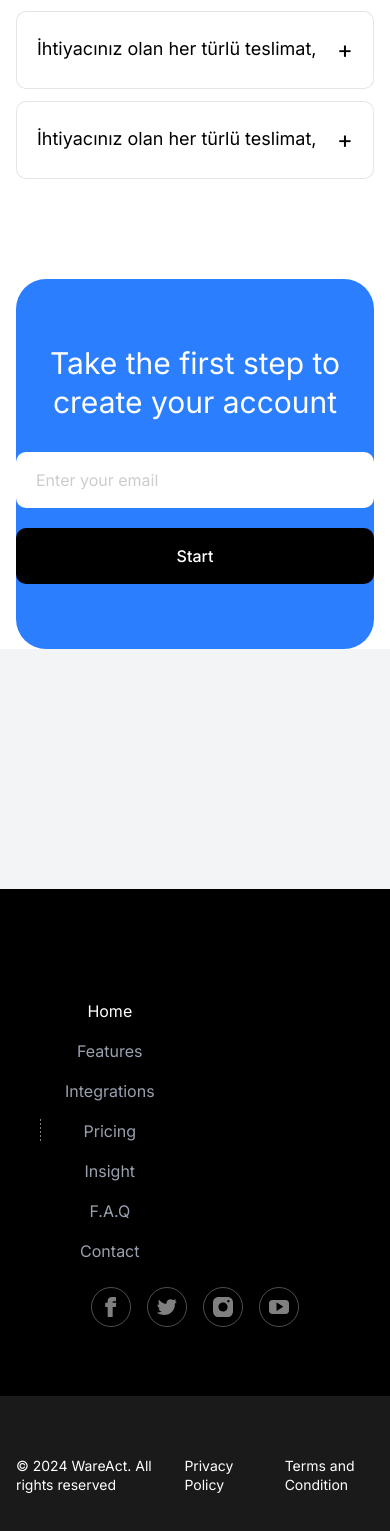
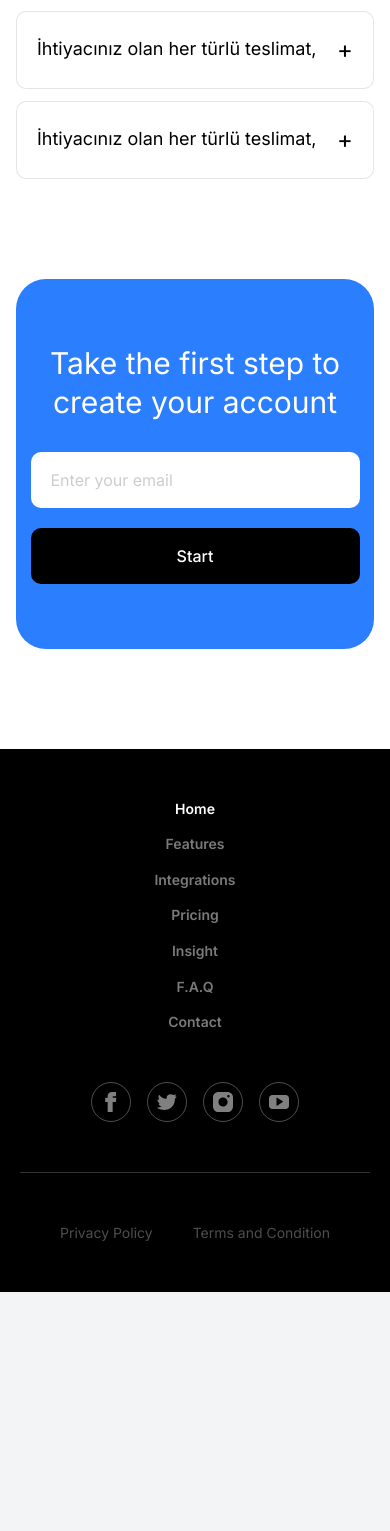
Before and after one commit to muslumdogan01/wareActt, a Next.js app: page / in a window 390 px wide. Shown: the part 4767-6298 px from the top of the page. After the commit the page ends 6059 px from the top, so only its background shows below. Built offline with nearby package versions, Linux system fonts and the light colour scheme.

Commit message:
home complated

```diff
--- a/src/components/footer/page.tsx
+++ b/src/components/footer/page.tsx
@@ -1,5 +1,8 @@
+"use client"
+
 import Link from "next/link";
 import { SocialIcon } from "./socialIcon";
+import { usePathname } from "next/navigation";
 
 import FooterLogo from "./logo";
 import LogoTitle from "./logoTitle";
@@ -7,9 +10,10 @@ import LogoLine from "./logoLine";
 import Image from "next/image";
 
 export default function Footer() {
+  const pathname = usePathname();
   return (
-    <footer className="w-full bg-black text-white pt-[110px] ">
-      <div className="2xl:max-w-[1440px] mx-auto pb-[69px] px-4 flex flex-col md:flex-row md:items-center md:justify-between">
+    <footer className="w-full bg-black text-white pt-[50px] lg:pt-[110px] ">
+      <div className="2xl:max-w-[1440px] mx-auto pb-[50px] lg:pb-[69px] px-4 flex flex-col md:flex-row md:items-center md:justify-between">
         <div className="flex">
           {/* Logo - hidden on mobile */}
           <div className="hidden md:flex items-center">
@@ -20,47 +24,54 @@ export default function Footer() {
               </Link>
             </div>
           </div>
-          <div className="px-6 w-fit flex items-center">
+          <div className="px-6 w-fit hidden md:flex  items-center">
             <LogoLine />
           </div>
           {/* Navigation - vertical on mobile, horizontal on desktop */}
-          <nav className="flex flex-col items-center space-y-4 md:flex-row md:space-y-0 md:space-x-6 md:items-center">
-            <Link href="/" className="hover:text-gray-300 transition-colors">
+          <nav className="flex flex-col  items-center justify-center w-full space-y-4 md:flex-row md:space-y-0 md:space-x-6 ">
+            <Link
+              href="/"
+              className={`${
+                pathname === "/" ? "text-white" : "text-[#7A7A7A]"
+              } hover:text-[#949494] font-inter text-[14px] not-italic font-semibold leading-[140%]`}
+            >
               Home
             </Link>
             <Link
               href="/features"
-              className="text-gray-400 hover:text-gray-300 transition-colors"
+              className={`${
+                pathname === "/features" ? "text-white" : "text-[#7A7A7A]"
+              } hover:text-[#949494] font-inter text-[14px] not-italic font-semibold leading-[140%]`}
             >
               Features
             </Link>
             <Link
               href="/integrations"
-              className="text-gray-400 hover:text-gray-300 transition-colors"
+              className="text-[#7A7A7A] hover:text-[#949494] font-inter text-[14px] not-italic font-semibold leading-[140%]"
             >
               Integrations
             </Link>
             <Link
               href="/pricing"
-              className="text-gray-400 hover:text-gray-300 transition-colors"
+              className="text-[#7A7A7A] hover:text-[#949494] font-inter text-[14px] not-italic font-semibold leading-[140%]"
             >
               Pricing
             </Link>
             <Link
               href="/insight"
-              className="text-gray-400 hover:text-gray-300 transition-colors"
+              className="text-[#7A7A7A] hover:text-[#949494] font-inter text-[14px] not-italic font-semibold leading-[140%]"
             >
               Insight
             </Link>
             <Link
               href="/faq"
-              className="text-gray-400 hover:text-gray-300 transition-colors"
+              className="text-[#7A7A7A] hover:text-[#949494] font-inter text-[14px] not-italic font-semibold leading-[140%]"
             >
               F.A.Q
             </Link>
             <Link
               href="/contact"
-              className="text-gray-400 hover:text-gray-300 transition-colors"
+              className="text-[#7A7A7A] hover:text-[#949494] font-inter text-[14px] not-italic font-semibold leading-[140%]"
             >
               Contact
             </Link>
@@ -68,7 +79,7 @@ export default function Footer() {
         </div>
 
         {/* Social icons */}
-        <div className="flex justify-center mt-6 md:mt-0 space-x-4">
+        <div className="flex justify-center mt-[50px] md:mt-0 space-x-4">
           <Link href="#" className="hover:opacity-80 transition-opacity">
             <SocialIcon name="Facebook" />
             <span className="sr-only">Facebook</span>
@@ -87,13 +98,22 @@ export default function Footer() {
           </Link>
         </div>
       </div>
-      <div className="w-full bg-white/10 min-h-[325px] pt-[60px]">
+      <div className="w-full flex justify-center lg:hidden">
+        <div className="bg-white/20 w-full h-[1px] mx-5 mb-[50px] lg:mb-0"></div>
+      </div>
+      <div className="w-full lg:bg-white/10 lg:min-h-[325px] mb-[50px] lg:mb-0 lg:pt-[60px]">
         <div className="2xl:max-w-[1440px] mx-auto">
-          <div className="w-full flex justify-between items-center px-4">
-            <h1 className="text-white text-[14px] not-italic font-normal leading-[140%]">© 2024 WareAct. All rights reserved</h1>
-            <div className="flex space-x-[40px] text-white text-[14px] not-italic font-normal leading-[140%]">
-              <span>Privacy Policy</span>
-              <span>Terms and Condition</span>
+          <div className="w-full flex flex-col lg:flex-row lg:justify-between items-center mb-[50px] lg:mb-0 px-4">
+            <h1 className="hidden lg:block text-white text-[14px] not-italic font-normal leading-[140%]">
+              © 2024 WareAct. All rights reserved
+            </h1>
+            <div className="flex space-x-[40px] text-white/30 lg:text-white text-[14px] not-italic font-normal leading-[140%]">
+              <span className="cursor-pointer hover:text-gray-300">
+                Privacy Policy
+              </span>
+              <span className="cursor-pointer hover:text-gray-300">
+                Terms and Condition
+              </span>
             </div>
           </div>
         </div>
--- a/src/components/signup/page.tsx
+++ b/src/components/signup/page.tsx
@@ -10,24 +10,24 @@ export default function SignupCard() {
   }
 
   return (
-    <div className="flex items-center justify-center px-4  mb-60">
-      <div className="w-[361px] h-[370px] lg:w-[1224px] lg:h-[255px] rounded-[30px] bg-blue-500 lg:bg-transparent lg:bg-[url('/icons/signup/bg.svg')]  lg:bg-no-repeat lg:bg-cover  flex flex-col">
+    <div className="flex items-center justify-center px-4  lg:mb-60">
+      <div className="w-[361px] h-[370px] lg:w-[1224px] lg:h-[235px] mb-[100px] lg:mb-0 2xl:h-[255px] rounded-[30px] bg-blue-500 lg:bg-transparent lg:bg-[url('/icons/signup/bg.svg')]  lg:bg-no-repeat lg:bg-cover  flex flex-col">
         <div className="flex-1 w-full flex flex-col lg:flex-row justify-center  lg:justify-evenly  lg:items-center">
           <h2 className="text-white text-3xl font-normal text-center lg:text-left mb-[30px] leading-[1.3]">
             Take the first step <br className="hidden lg:block" /> to create your account
           </h2>
 
-          <div className="space-y-5 lg:flex ">
+          <div className="space-y-5 lg:space-y-0 flex flex-col lg:flex-row justify-center items-center">
             <input
               type="email"
               placeholder="Enter your email"
               value={email}
               onChange={handleEmailChange}
-              className="w-full lg:w-[392px] h-14 lg:h-[70px] rounded-[10px] lg:rounded-br-none lg:rounded-tr-none bg-white border-none text-black/40 font-inter text-base not-italic font-normal leading-[1.36] pl-5 focus:outline-none focus:ring-0 focus:border-transparent"
+              className="w-[329px] 2xl:w-[392px] h-14 lg:h-[70px] rounded-[10px] lg:rounded-br-none lg:rounded-tr-none bg-white border-none text-black/40 font-inter text-base not-italic font-normal leading-[1.36] pl-5 focus:outline-none focus:ring-0 focus:border-transparent"
             />
 
             <button
-              className="w-full lg:w-[104px] h-14 lg:h-[70px]  bg-black hover:bg-black/90 text-white rounded-[10px] lg:rounded-bl-none lg:rounded-tl-none  font-medium transition-colors"
+              className="w-[329px]  lg:w-[104px] h-14 lg:h-[70px]  bg-black hover:bg-black/90 text-white rounded-[10px] lg:rounded-bl-none lg:rounded-tl-none  font-medium transition-colors"
               type="button"
             >
               Start
```
